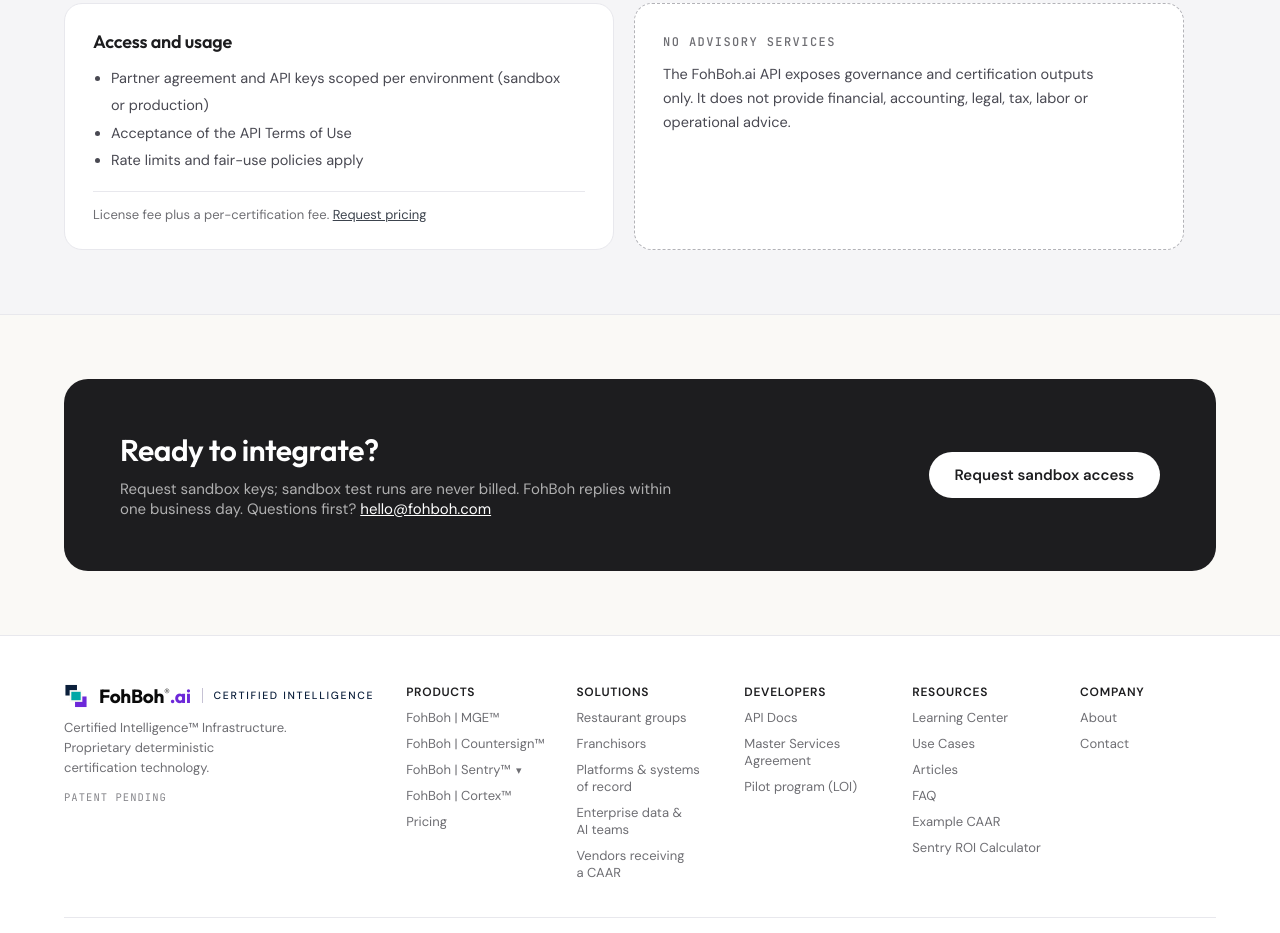
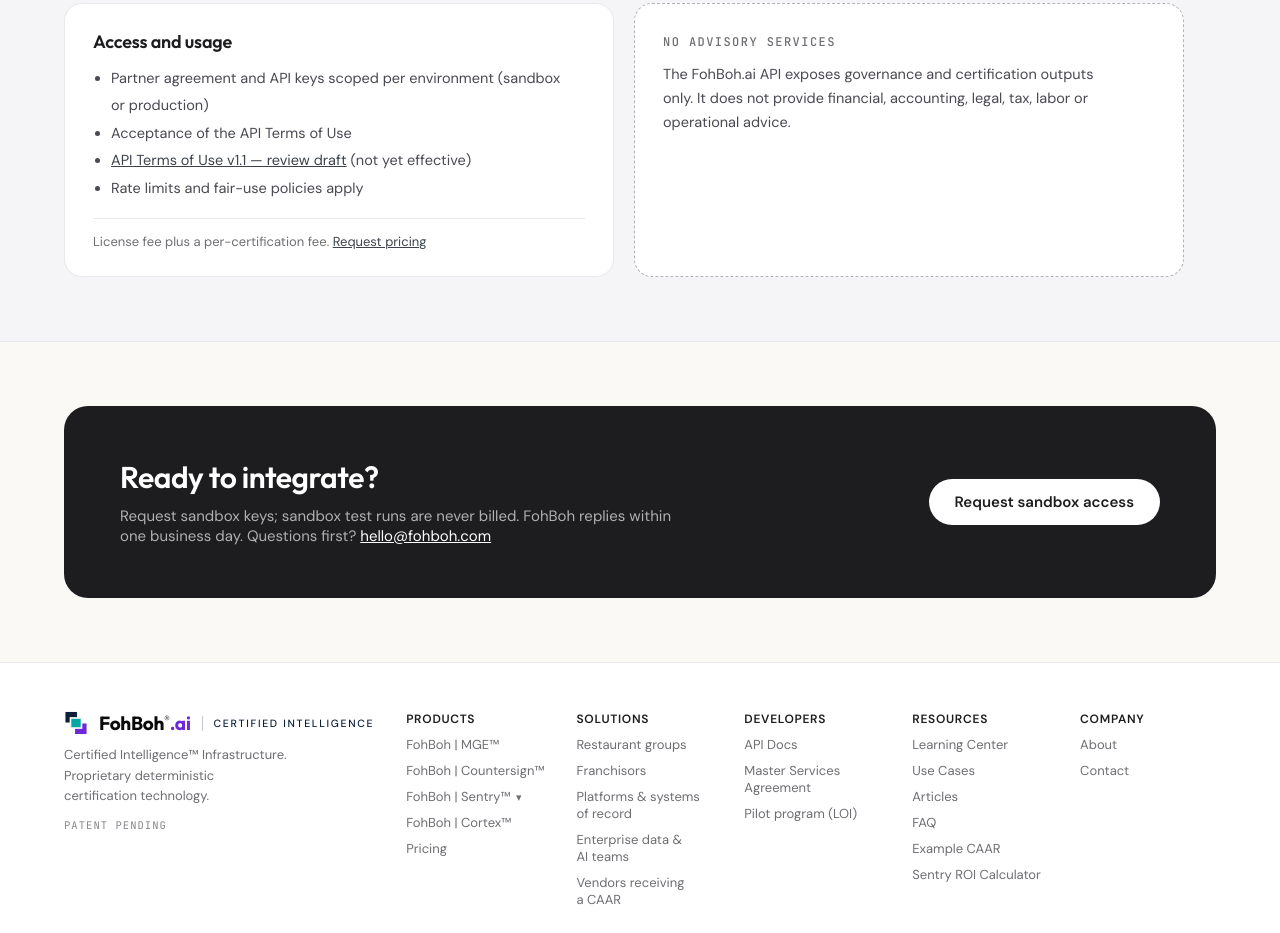
Before and after one commit to fohboh/FohBoh-Website-v2, a plain HTML site: page fohboh-api-docs-page.html in a window 1280 px wide. Shown: the part 1987-2920 px from the top of the page. Drawn offline with Linux system fonts and the light colour scheme.

Commit message:
Link API Terms v1.1 review draft from API documentation

```diff
--- a/fohboh-api-docs-page.html
+++ b/fohboh-api-docs-page.html
@@ -283,6 +283,7 @@ a[style*="aspect-ratio: 16 / 9"] { aspect-ratio: auto !important; }
         <ul class="list">
           <li>Partner agreement and API keys scoped per environment (sandbox or production)</li>
           <li>Acceptance of the API Terms of Use</li>
+          <li><a href="fohboh-api-terms-v1.1-draft.html">API Terms of Use v1.1 — review draft</a> (not yet effective)</li>
           <li>Rate limits and fair-use policies apply</li>
         </ul>
         <div class="foot">License fee plus a per-certification fee. <a href="pricing.html">Request pricing</a></div>
```
